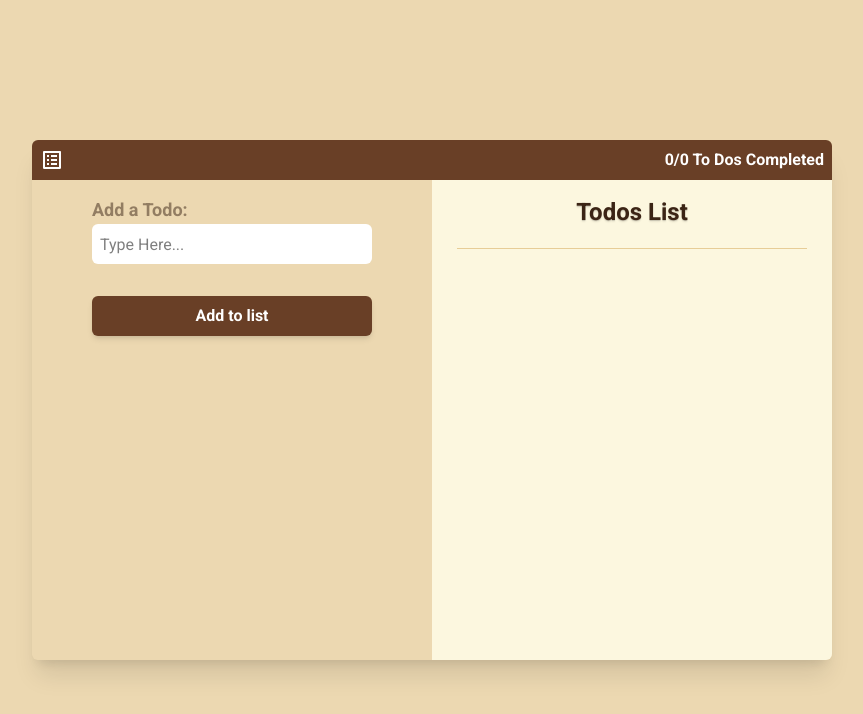
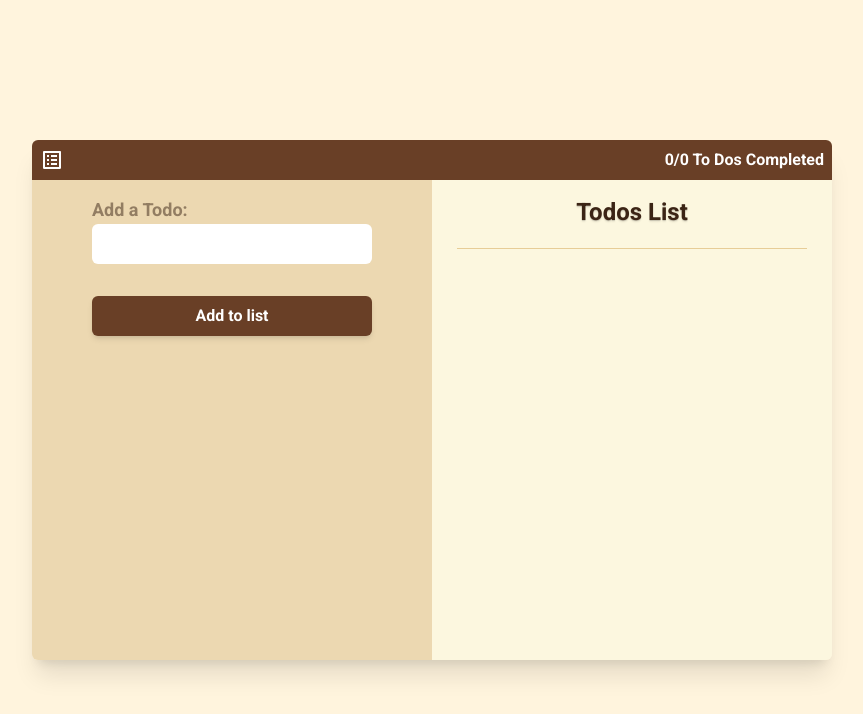
Before and after one commit to Jido-Mad/To-Do-App, a React (Vite) app: page / in a window 1280 px wide. Shown: the top 714 px of the page, without its empty margins (208-1071 px from the left). Built offline with nearby package versions, Linux system fonts and the light colour scheme.

Commit message:
Added Some styling to the medium width(Work in progress..)

```diff
--- a/src/App.jsx
+++ b/src/App.jsx
@@ -3,7 +3,7 @@ import Container from "./Components/Container";
 function App() {
   return (
     <>
-      <main className="min-h-screen  flex items-start md:items-center justify-center font-roboto bg-[#ECD8B1]">
+      <main className="min-h-screen  flex items-start md:items-center justify-center font-roboto  bg-[#ECD8B1] md:bg-[#fff4dd]">
         <Container />
       </main>
     </>
--- a/src/Components/Container.jsx
+++ b/src/Components/Container.jsx
@@ -19,7 +19,7 @@ function Container() {
 
   return (
     <div className="flex flex-col w-full md:w-[800px] md:shadow-xl md:rounded-md overflow-hidden">
-      <Header />
+      <Header todosCount={tasks.length} />
       <section className="flex flex-col md:flex-row md:items-start gap-10 md:gap-0 md:min-h-120">
         <AddSection displayTasks={addTask} />
         <List task={tasks} handleRemove={removeTask} />
--- a/src/Components/Header.jsx
+++ b/src/Components/Header.jsx
@@ -1,10 +1,10 @@
 import { MdListAlt } from "react-icons/md";
 
-function Header() {
+function Header({ todosCount }) {
   return (
     <div className="flex items-center justify-between p-2 font-roboto-bold bg-[#693F26] text-white">
       <MdListAlt className=" text-2xl" />
-      <span>0/0 To Dos Completed</span>
+      <span>0/{todosCount} To Dos Completed</span>
     </div>
   );
 }
--- a/src/Components/Task.jsx
+++ b/src/Components/Task.jsx
@@ -8,7 +8,7 @@ function Task({ name, taskDel }) {
   const [editor, setEditor] = useState(false);
   const inputRef = useRef(null);
   const liClasses =
-    "flex items-center justify-between p-3 border-l-8 border-[#976f47] shadow-md rounded-sm w-full h-15 bg-white";
+    "flex items-center  justify-between p-3 border-l-8 border-[#976f47] shadow-md rounded-sm w-full h-15 bg-white";
 
   function editTask() {
     setEditor(true);
--- a/src/Components/sections/AddSection.jsx
+++ b/src/Components/sections/AddSection.jsx
@@ -20,7 +20,7 @@ function AddSection({ displayTasks }) {
   }
 
   return (
-    <div className="flex flex-col items-center p-4 gap-8 md:w-full">
+    <div className="flex flex-col items-center bg-[#ECD8B1] p-4 gap-8 md:w-full md:h-120">
       <div>
         <h2 className="font-roboto-bold text-lg text-[#3B2415] opacity-50">
           Add a Todo:
@@ -34,8 +34,7 @@ function AddSection({ displayTasks }) {
           onChange={handleChange}
           id="todo-input"
           type="text"
-          placeholder="Type Here..."
-          className="w-70 h-10 p-2  rounded-md outline-none focus-within:shadow-md bg-white"
+          className="w-70 h-10 p-2 font-roboto text-md  rounded-md outline-none focus-within:shadow-md bg-white"
         />
       </div>
       <button
--- a/src/Components/sections/List.jsx
+++ b/src/Components/sections/List.jsx
@@ -5,7 +5,7 @@ function List({ task, handleRemove }) {
     <div className="shadow-lg md:shadow-none h-95 md:h-120 w-[90%] md:w-full p-4 bg-[#fcf7df] text-[#3B2415] rounded-2xl md:rounded-none flex flex-col items-center gap-5 self-center md:self-start">
       <h2 className="font-roboto-bold text-2xl text-shadow-sm">Todos List</h2>
       <hr className="h-[1px] w-[95%] bg-[#e7cd97] border-none" />
-      <ul className="w-full flex flex-col items-center gap-5 h-60 overflow-auto py-2">
+      <ul className="w-full flex flex-col items-center gap-5 h-60 md:h-90 overflow-auto py-2">
         {task.map((t, i) => (
           <Task key={i} name={t} taskDel={() => handleRemove(i)} />
         ))}
```
